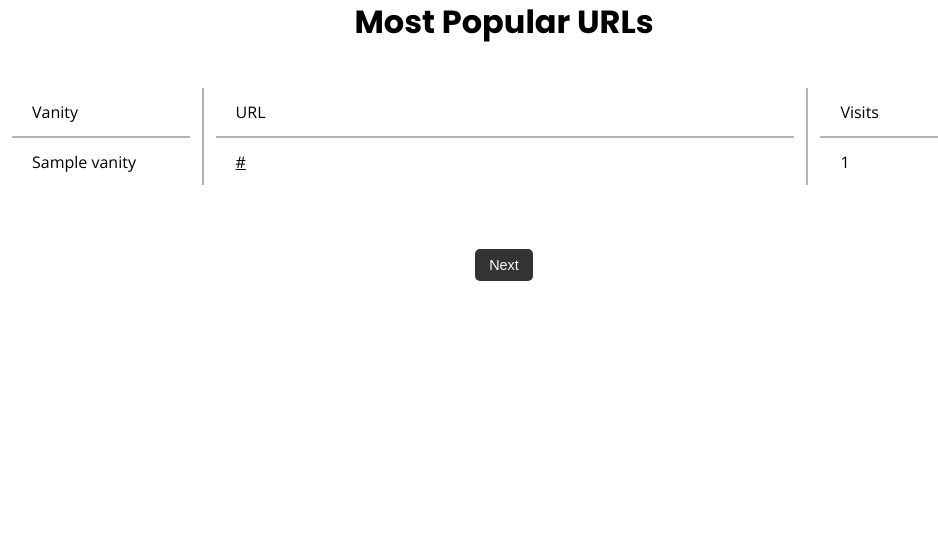
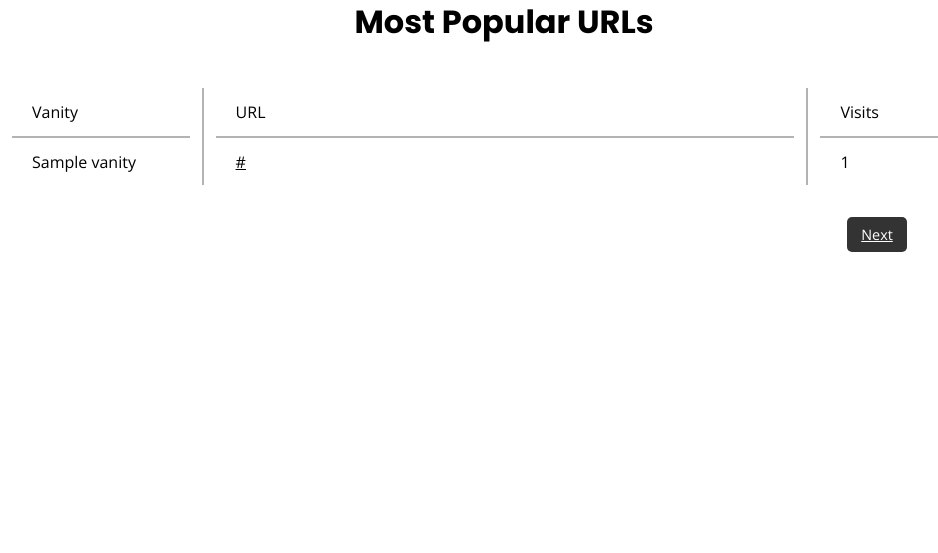
Before and after one commit to uclaacm/acm-url, a Flask app: template acm_url/templates/links.html in a window 1280 px wide. Shown: the part 218-771 px from the top of the page, without its empty margins (136-1074 px from the left). Run offline with Flask 2, Linux system fonts and the light colour scheme; tables that the repository leaves empty hold one stand-in row (values such as "Sample post"); the template is opened without the code that fills it: values that come from a table or form of the project are taken from there, most other values are stand-ins (such as "Sample title", 1, 10 or a date in 2020).

Commit message:
pagination reimplemented with anchor elements

```diff
--- a/acm_url/forms.py
+++ b/acm_url/forms.py
@@ -10,7 +10,3 @@ class CreateForm(FlaskForm):
 class PasswordForm(FlaskForm):
   password = PasswordField('Password', validators=[InputRequired(message="You must submit the password to create an URL.")])
   submit = SubmitField('Submit')
-
-class NavForm(FlaskForm):
-  submit = SubmitField('Prev')
-  submit = SubmitField('Next')
--- a/acm_url/routes.py
+++ b/acm_url/routes.py
@@ -4,7 +4,7 @@ import string
 import secrets
 import re
 import os
-from acm_url.forms import CreateForm, PasswordForm, NavForm
+from acm_url.forms import CreateForm, PasswordForm
 from werkzeug.security import check_password_hash
 from acm_url.schema import URL
 from sqlalchemy import func
@@ -91,10 +91,4 @@ def all():
     links = URL.query.order_by(URL.visit_count.desc()).paginate(page, app.config['POSTS_PER_PAGE'], False)
     next_url = url_for('all', page=links.next_num) if links.has_next else None
     prev_url = url_for('all', page=links.prev_num) if links.has_prev else None
-    form = NavForm()
-    if form.validate_on_submit():
-        if (request.form.get('submit') == 'Next'):
-            return redirect(next_url)
-        elif (request.form.get('submit') == 'Prev'):
-            return redirect(prev_url)
-    return render_template('links.html', links=links.items,next_url=next_url, prev_url=prev_url, form=form)
+    return render_template('links.html', links=links.items,next_url=next_url, prev_url=prev_url)
--- a/acm_url/static/style.css
+++ b/acm_url/static/style.css
@@ -117,7 +117,9 @@ form input[type="password"]:focus {
 }
 
 form input[type="submit"],
-button {
+button,
+a.prev,
+a.next {
   border-radius: 5px;
   background-color: #333333;
   color: white;
@@ -261,10 +263,17 @@ li.title {
 }
 
 .flex-container {
-  width: 100%;
-  position: center;
+  width: 80%;
   display: flex;
   flex-direction: row;
   justify-content: space-around;
   align-items: center;
 }
+
+a.prev {
+  margin-right: auto;
+}
+
+a.next {
+  margin-left: auto;
+}
--- a/acm_url/templates/links.html
+++ b/acm_url/templates/links.html
@@ -11,11 +11,11 @@
   {% endfor %}
 </ul>
 {% if prev_url or next_url %}
-<form action="" method="POST" class="flex-container">
-  {{ form.hidden_tag() }} {% if prev_url %}
-  <p>{{ form.submit(value="Prev")}}</p>
+<div class="flex-container">
+  {% if prev_url %}
+  <a class="prev" href="{{ prev_url }}">Prev</a>
   {% endif %} {% if next_url %}
-  <p>{{ form.submit(value="Next")}}</p>
+  <a class="next" href="{{ next_url }}">Next</a>
   {% endif %}
-</form>
+</div>
 {% endif %} {% endblock %}
```
